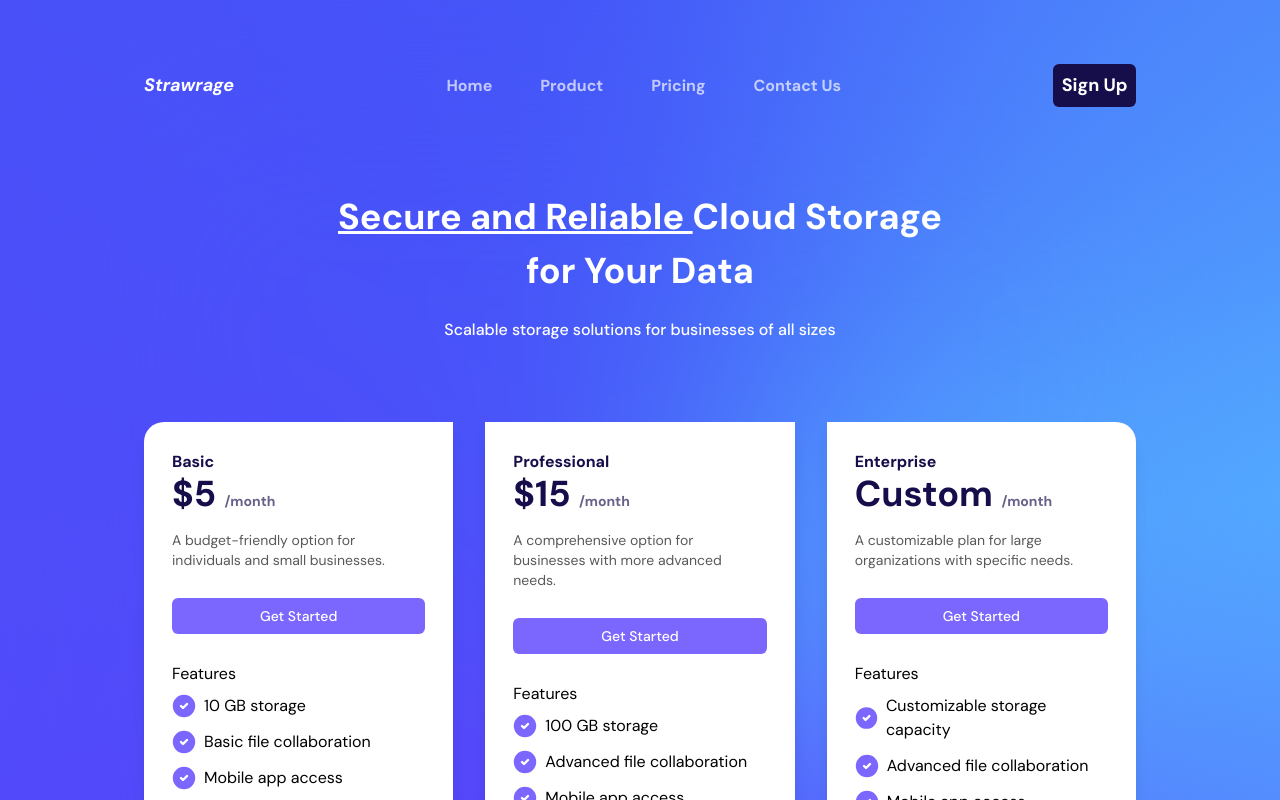
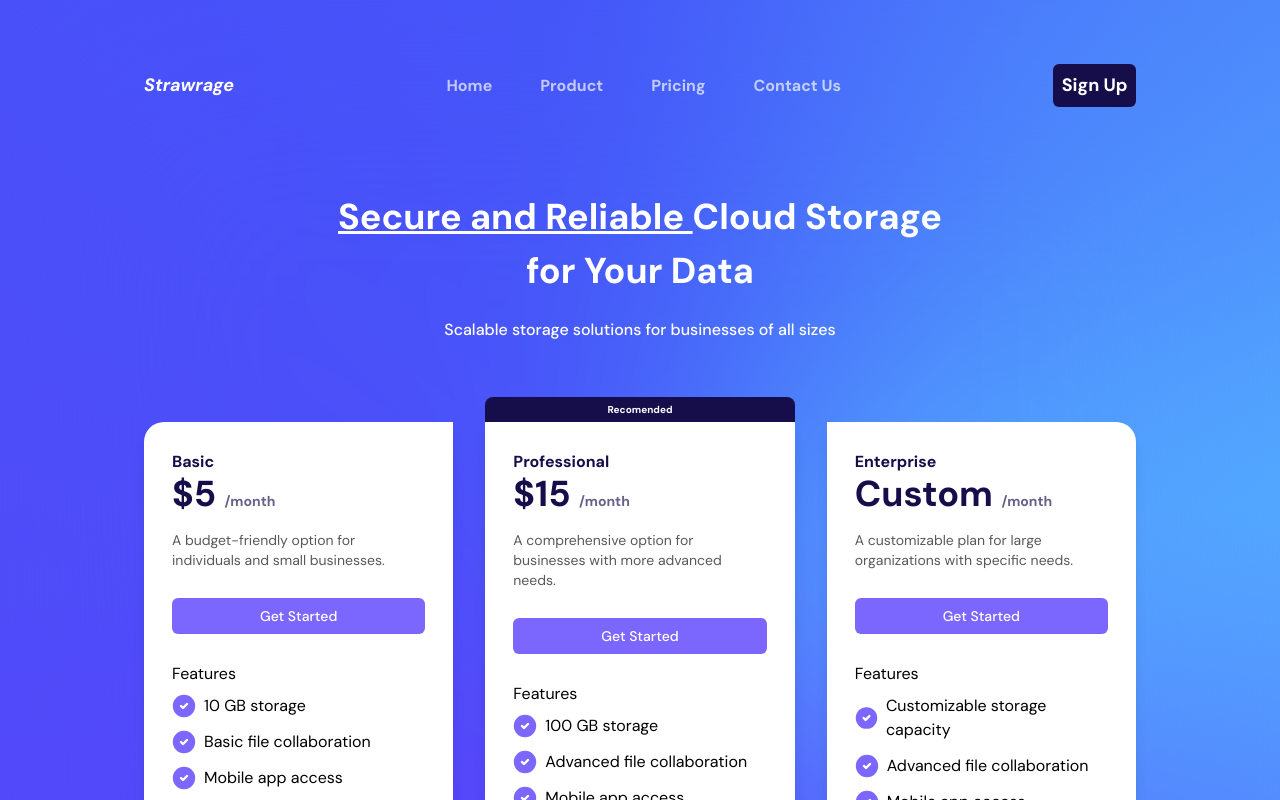
Before and after one commit to alipnf/Priced-Landing-Page, a React (Vite) app: page / in a window 1280 px wide. Shown: the top 800 px of the page. Built offline with nearby package versions, Linux system fonts and the light colour scheme.

Commit message:
feat(Fragments&Layouts): add recomended

```diff
--- a/src/components/Fragments/card.jsx
+++ b/src/components/Fragments/card.jsx
@@ -1,14 +1,19 @@
 import Button from "../Elements/button";
-const Card = ({ title, price, description, border, children }) => {
+import Recomended from "../Elements/recomended";
+const Card = ({ title, price, description, border, recomended, children }) => {
   return (
+    <div className="mt-20 flex w-96 flex-col">
+      {recomended && <Recomended></Recomended>}
       <div
-      className={`mt-20 h-fit w-96 rounded-b-[10px] bg-white p-7 shadow-lg ${border}`}
+        className={`h-fit  rounded-b-[10px] bg-white p-7 shadow-lg ${border}`}
       >
         <h2 className="text-[16px] font-bold text-[#160E4B]">{title}</h2>
         <h1 className="text-4xl font-bold text-[#160E4B]">
           {price} <span className="text-sm opacity-65">/month</span>
         </h1>
-      <p className="mb-7 mt-4 text-sm font-normal opacity-65">{description}</p>
+        <p className="mb-7 mt-4 text-sm font-normal opacity-65">
+          {description}
+        </p>
         <Button
           bg="bg-[#7C67FE]"
           text="Get Started"
@@ -18,6 +23,7 @@ const Card = ({ title, price, description, border, children }) => {
         <p className="mt-7">Features</p>
         <div className="mt-2 flex flex-col gap-3">{children}</div>
       </div>
+    </div>
   );
 };
 
--- a/src/components/Layouts/cardLayout.jsx
+++ b/src/components/Layouts/cardLayout.jsx
@@ -25,6 +25,7 @@ const CardLayout = () => {
         title="Professional"
         price="$15"
         description="A comprehensive option for businesses with more advanced needs."
+        recomended={true}
       >
         <Feature text="100 GB storage" icon="check"></Feature>
         <Feature text="Advanced file collaboration" icon="check"></Feature>
```
Lines whose indentation alone changed are shown as unchanged.
